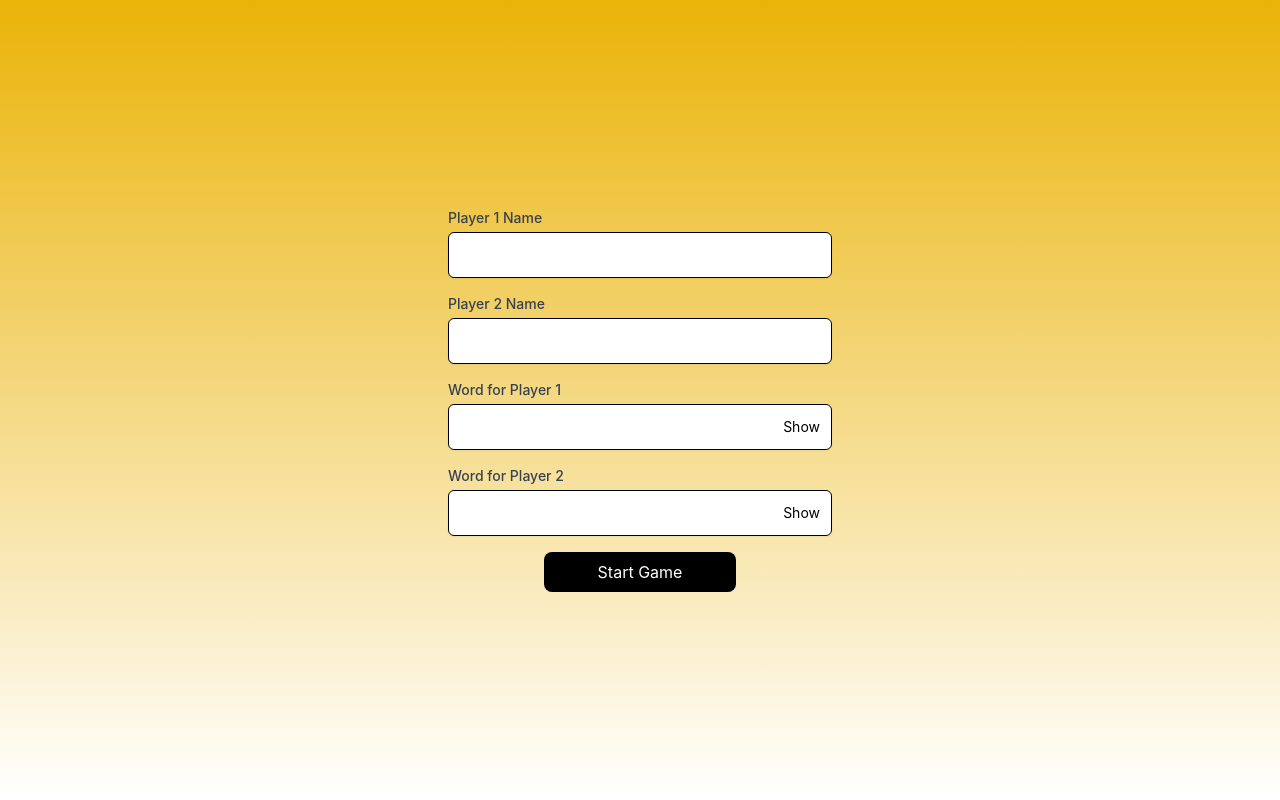
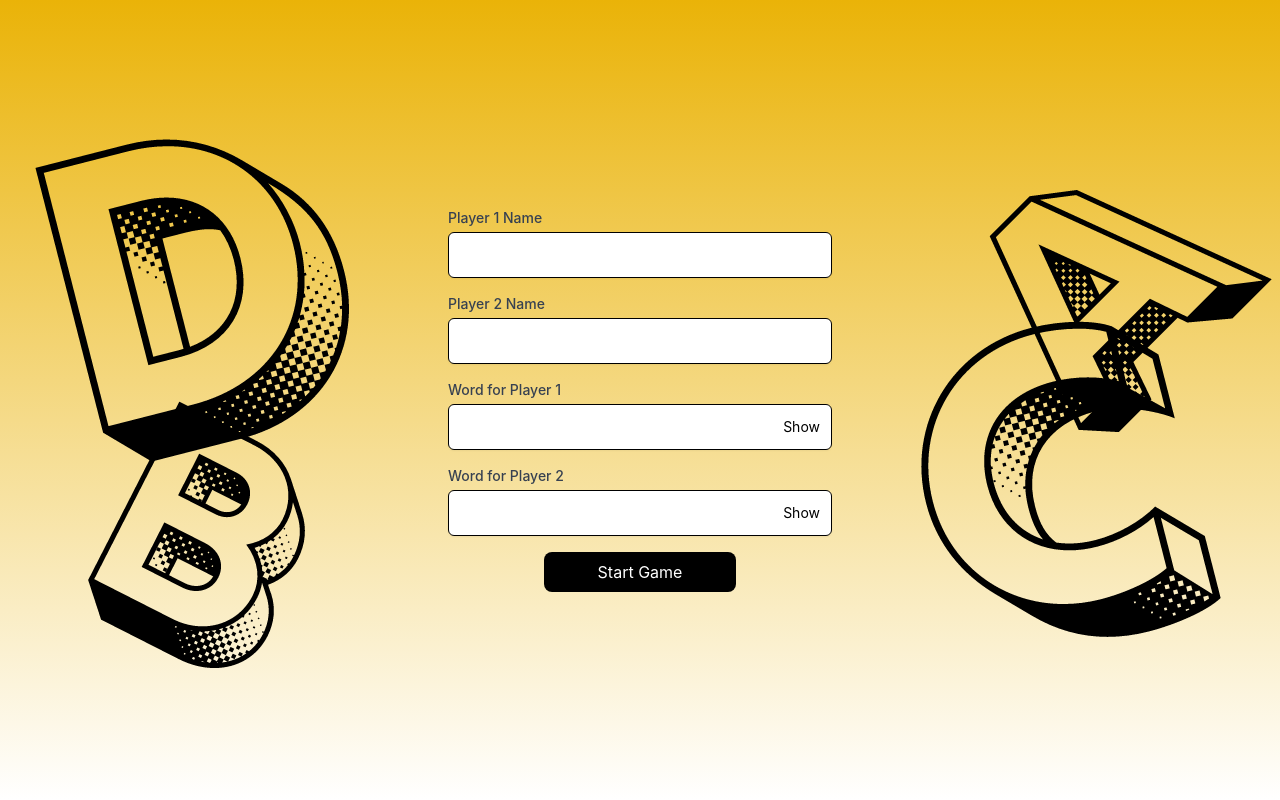
Before and after one commit to rgestudillo/sushi, a React (Create React App) app: page / in a window 1280 px wide. Built offline with nearby package versions, Linux system fonts and the light colour scheme.

Commit message:
LATESTTTT

```diff
--- a/public/index.html
+++ b/public/index.html
@@ -24,7 +24,7 @@
       work correctly both with client-side routing and a non-root public URL.
       Learn how to configure a non-root public URL by running `npm run build`.
     -->
-    <title>React App</title>
+    <title>GUESS</title>
   </head>
   <body>
     <noscript>You need to enable JavaScript to run this app.</noscript>
--- a/src/App.js
+++ b/src/App.js
@@ -56,7 +56,12 @@ export default function App() {
 
   return (
     <div className="flex items-center justify-center h-screen bg-gradient-to-b from-yellow-500 to-white">
-      {/* ... (images and other UI elements) */}
+      <img className="fixed -right-[155px] -bottom-[250px]" src={C} alt="C" />
+      <img className="fixed -left-[155px] -bottom-[250px]" src={B} alt="B" />
+      <img className="fixed -left-[170px] -top-[200px]" src={D} alt="D" />
+      <img className="fixed -right-[200px] -top-[200px]" src={A} alt="A" />
+      {/* <img className="fixed  -top-[50px]" src={F} alt="F" />
+      <img className="fixed  -bottom-[180px]" src={E} alt="E" /> */}
       <div className="w-full max-w-md p-8 space-y-6 z-50">
         <form onSubmit={handleStartGame} className="space-y-4">
           {['player1Name', 'player2Name'].map(player => (
```
